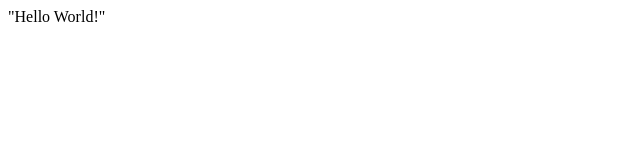
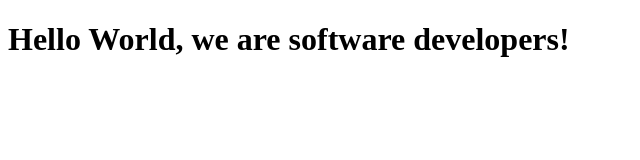
Before and after one commit to shahnawaza75/Html-Css-Coding-Challanges, a plain HTML site: page Index.html in a window 1280 px wide. Shown: the whole page, without its empty margins (0-640 px from the left). Drawn offline with Linux system fonts and the light colour scheme.

Commit message:
contributing to the challenge project

```diff
--- a/Index.html
+++ b/Index.html
@@ -7,6 +7,6 @@
     <title>Document</title>
 </head>
 <body>
-    "Hello World!"
+<h1>Hello World, we are software developers!</h1>
 </body>
 </html>
```
